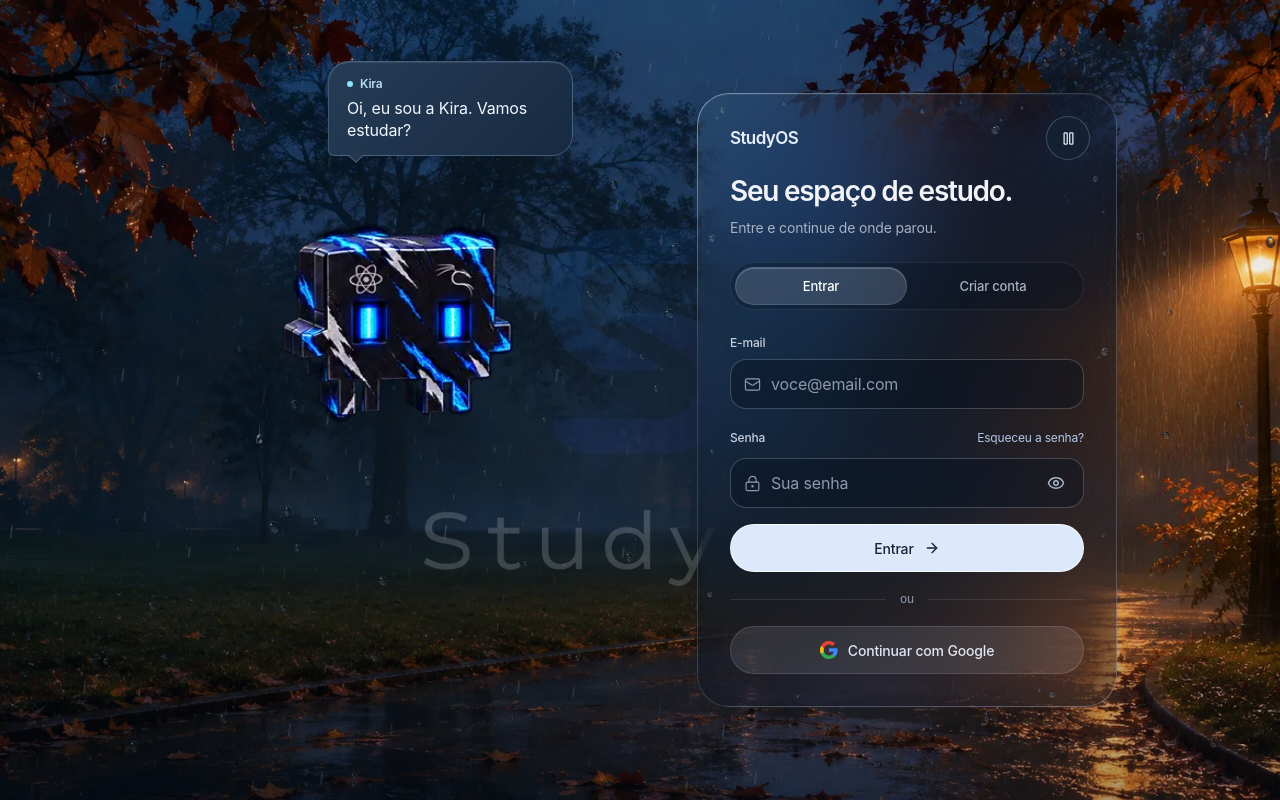
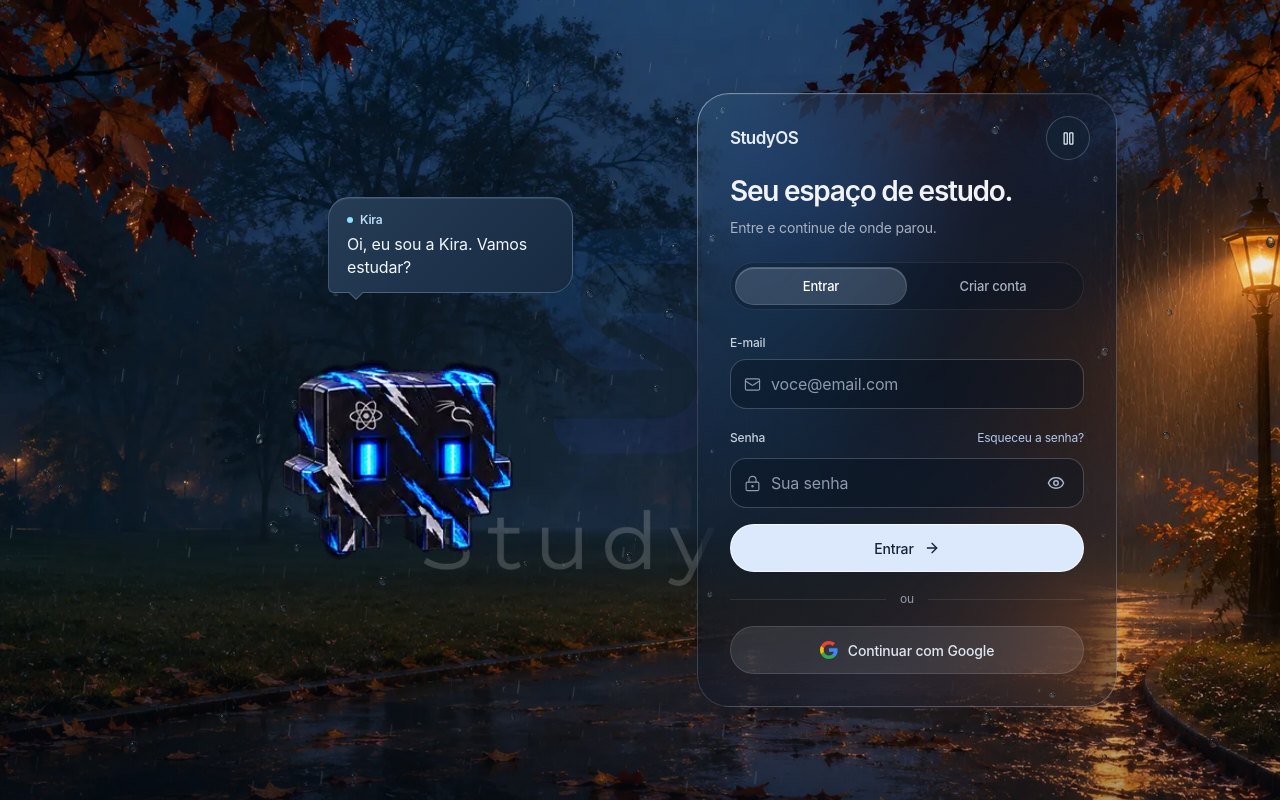
Before and after one commit to asafdev-3/study-os, a React (Vite) app: page /login in a window 1280 px wide. Built offline with nearby package versions, Linux system fonts and the light colour scheme; no server answers.

Commit message:
fix(kira): layer character sprites without layout shifts

```diff
--- a/src/pages/Auth.css
+++ b/src/pages/Auth.css
@@ -664,3 +664,34 @@
 @media (prefers-reduced-transparency: reduce) {
   .study-auth-login .study-auth-brand-backdrop { opacity: .25; }
 }
+
+
+/* Kira: stable layered sprite for gaze and breathing motion. */
+.kira-breath {
+  display: block;
+  width: 100%;
+}
+.kira-image-stack {
+  position: relative;
+  display: block;
+  width: 100%;
+  aspect-ratio: 294 / 248;
+}
+.kira-image-stack > .kira-frame {
+  position: absolute;
+  inset: 0;
+  width: 100%;
+  height: 100%;
+  aspect-ratio: auto;
+  object-fit: contain;
+}
+.kira-image-stack > .kira-frame--private {
+  pointer-events: none;
+}
+@media (prefers-reduced-transparency: reduce) {
+  .kira-note-saved {
+    background: #142131;
+    -webkit-backdrop-filter: none;
+    backdrop-filter: none;
+  }
+}
```
